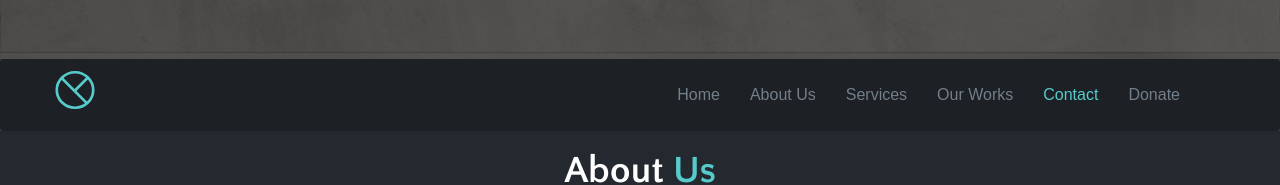
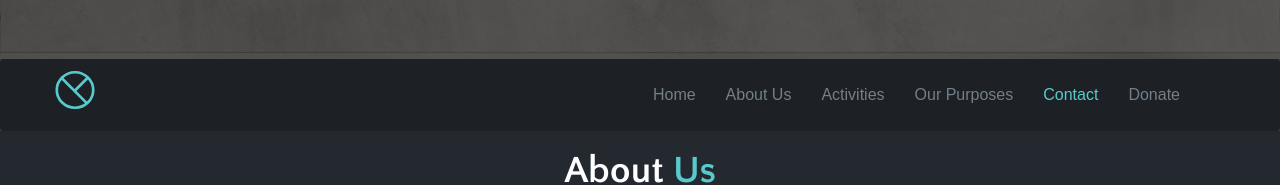
Before and after one commit to serendipitousdream/serendipitousdream.org, a plain HTML site: page index.html in a window 1280 px wide. Shown: the part 741-926 px from the top of the page. Drawn offline with Linux system fonts and the light colour scheme; some packages are replaced by stand-ins of ours; files whose address does not match are found by name; a web font is replaced by a local one.

Commit message:
little update

```diff
--- a/index.html
+++ b/index.html
@@ -116,8 +116,8 @@ Welcome Slider
             <ul id="nav" class="nav navbar-nav navigation-menu">
                 <li><a data-scroll href="#body">Home</a></li>
                 <li><a data-scroll href="#about">About Us</a></li>
-                <li><a data-scroll href="#services">Services</a></li>
-                <li><a data-scroll href="#portfolio">Our Works</a></li>
+                <li><a data-scroll href="#services">Activities</a></li>
+                <li><a data-scroll href="#portfolio">Our Purposes</a></li>
                 <!-- <li><a data-scroll href="#our-team">Team</a></li> -->
                 <!-- <li><a data-scroll href="#pricing">Pricing</a></li> -->
                 <!-- <li><a data-scroll href="#blog">Blog</a></li> -->
@@ -429,7 +429,7 @@ Start Call To Action
 			<div class="col-lg-12">
 				<!-- section title -->
 				<div class="title text-center">
-					<h2>Our <span class="color">Works</span></h2>
+					<h2>Our <span class="color">Purposes</span></h2>
 					<div class="border"></div>
 				</div>
 				<!-- /section title -->
```
